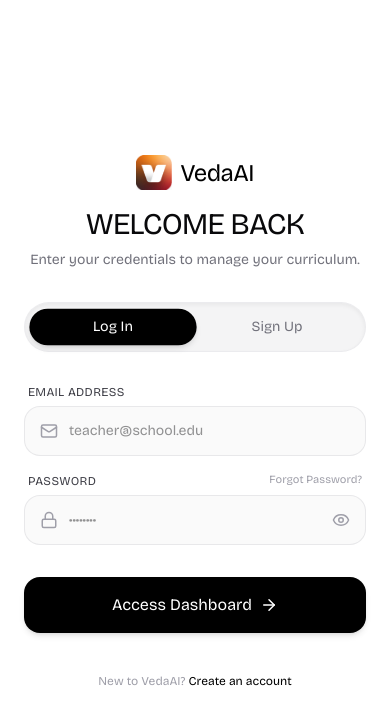
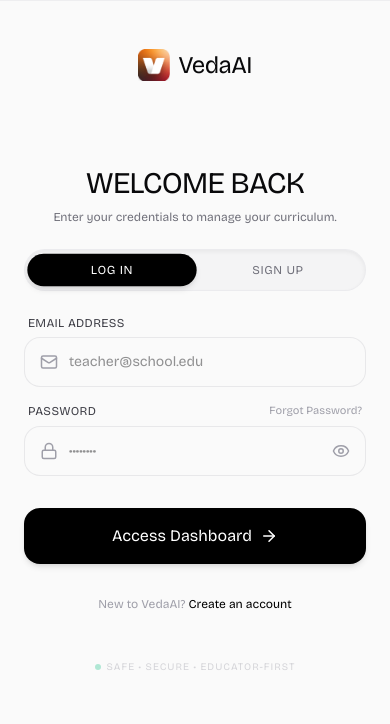
Before and after one commit to Saransh240705/PrepStack, a Next.js app in the folder frontend/: page /login in a window 390 px wide. Shown: the top 724 px of the page. Built offline with nearby package versions, Linux system fonts and the light colour scheme; no server answers.

Commit message:
refactor: replace split-screen login layout with a mobile-responsive vertical stacking design

```diff
--- a/frontend/app/login/page.tsx
+++ b/frontend/app/login/page.tsx
@@ -104,92 +104,55 @@
   };
 
   return (
-    <div className="min-h-screen w-full grid grid-cols-1 lg:grid-cols-12 font-bricolage text-black bg-[#fafafa]">
+    <div className="min-h-screen w-full flex flex-col font-bricolage text-black bg-[#fafafa] overflow-x-hidden">
 
-      {/* 🎨 Left Column: Visual Showcase using Banner.png */}
-      <div className="hidden lg:flex lg:col-span-7 relative h-screen overflow-hidden p-8 items-end">
-        {/* Background Image */}
+      {/* 🔮 Top Section: Full-bleed Showcase featuring Banner.png */}
+      <div className="hidden sm:block relative w-full h-[200px] sm:h-[260px] md:h-[320px] bg-[#0a0a0c] overflow-hidden shrink-0">
         <Image
           src="/Banner.png"
           alt="VedaAI Banner"
           fill
           priority
-          className="object-cover object-center"
+          className="object-cover object-center opacity-95 "
         />
-
-        {/* Sleek Radial Overlay for Depth */}
-        <div className="absolute inset-0 bg-gradient-to-t from-black/80 via-black/30 to-black/10 z-10"></div>
-
-        {/* Premium Glassmorphic Card Overlay */}
-        <div className="relative z-20 w-full max-w-[620px] bg-white/10 backdrop-blur-xl border border-white/20 rounded-3xl p-8 shadow-2xl mb-4 text-white">
-          <div className="flex items-center gap-2 bg-white/15 w-fit px-3 py-1 rounded-full text-xs font-bold tracking-wider uppercase border border-white/10 mb-4 animate-pulse">
-            <Sparkles className="w-3.5 h-3.5 text-amber-300 fill-amber-300" />
-            <span>AI-Driven Education Toolkit</span>
-          </div>
-
-          <h2 className="text-3xl font-black tracking-tight leading-tight uppercase">
-            Formulate Professional Question Papers in 30 Seconds
-          </h2>
-
-          <p className="text-white/80 text-sm mt-3 leading-relaxed font-semibold">
-            VedaAI parses curriculum files, documents, and reference sheets to draft structured, multi-section A4 question sheets with solutions instantly.
-          </p>
-
-          {/* Micro-Features grid inside glass banner */}
-          <div className="grid grid-cols-3 gap-4 border-t border-white/10 pt-6 mt-6 text-xs font-bold text-white/90">
-            <div className="flex flex-col gap-1">
-              <span className="text-emerald-400 text-sm font-black">100%</span>
-              <span>Curriculum Aligned</span>
-            </div>
-            <div className="flex flex-col gap-1">
-              <span className="text-amber-400 text-sm font-black">Multi-Format</span>
-              <span>Docx, PDFs & Images</span>
-            </div>
-            <div className="flex flex-col gap-1">
-              <span className="text-orange-400 text-sm font-black">Dynamic</span>
-              <span>A4 PDF Printing</span>
-            </div>
-          </div>
-        </div>
       </div>
 
-      {/* 💼 Right Column: Minimalist Premium Form Portal */}
-      <div className="lg:col-span-5 flex flex-col justify-center items-center p-6 md:p-12 relative overflow-hidden h-screen bg-white">
+      {/* 💼 Bottom Section: Curved Portal Form Panel (Original Light Mode Colors) */}
+      <div className="relative flex-1 w-full bg-[#fafafa] sm:rounded-t-[3.5rem] rounded-none border-t border-zinc-200/50 sm:shadow-[0_-12px_40px_rgba(0,0,0,0.03)] shadow-none px-6 py-12 md:py-14 flex flex-col items-center z-20">
 
-        {/* Decorative Background Radial Blur */}
-        <div className="absolute top-0 right-0 w-[400px] h-[400px] rounded-full bg-zinc-50/50 blur-3xl -z-10"></div>
-        <div className="absolute bottom-0 left-0 w-[300px] h-[300px] rounded-full bg-orange-50/20 blur-3xl -z-10"></div>
+        <div className="w-full max-w-[420px] flex flex-col gap-6">
 
-        <div className="w-full max-w-[420px] flex flex-col gap-8">
-
-          {/* Logo & Branded Headers */}
-          <div className="text-center md:text-left flex flex-col gap-2">
-            <div className="flex items-center justify-center md:justify-start gap-2">
+          {/* Header Pill & Title */}
+          <div className="text-center flex flex-col gap-2 items-center">
+            {/* Mobile-only Logo */}
+            <div className="flex sm:hidden items-center gap-2 mb-18">
               <Image
                 src="/Logo.png"
                 alt="Logo"
-                width={36}
-                height={36}
-                style={{ width: "36px", height: "auto" }}
+                width={32}
+                height={32}
+                style={{ width: "32px", height: "auto" }}
               />
-              <span className="font-extrabold text-2xl tracking-tight">VedaAI</span>
+              <span className="font-extrabold text-2xl tracking-tight text-zinc-950">VedaAI</span>
             </div>
 
-            <h1 className="text-3xl font-black tracking-tight mt-2 text-zinc-950 uppercase">
+
+
+            <h1 className="text-3xl font-black tracking-tight text-zinc-950 uppercase mt-1">
               {activeTab === "login" ? "Welcome Back" : "Start For Free"}
             </h1>
-            <p className="text-zinc-500 text-sm">
+            <p className="text-zinc-500 text-xs">
               {activeTab === "login"
                 ? "Enter your credentials to manage your curriculum."
                 : "Create a teacher profile and start drafting sheets."}
             </p>
           </div>
 
-          {/* Premium Tab Switcher */}
-          <div className="grid grid-cols-2 p-1.5 bg-zinc-100 rounded-full border border-zinc-200/50 shadow-inner">
+          {/* Premium Light Tab Switcher */}
+          <div className="grid grid-cols-2 p-1 bg-zinc-100 rounded-full border border-zinc-200/50 shadow-inner">
             <button
               onClick={() => { setActiveTab("login"); setError(null); }}
-              className={`py-2 px-4 rounded-full text-sm font-bold transition-all duration-300 cursor-pointer ${
+              className={`py-2 px-4 rounded-full text-xs font-bold uppercase tracking-wider transition-all duration-300 cursor-pointer ${
                 activeTab === "login"
                   ? "bg-black text-white shadow-md scale-102"
                   : "text-zinc-500 hover:text-zinc-800"
@@ -199,7 +162,7 @@
             </button>
             <button
               onClick={() => { setActiveTab("signup"); setError(null); }}
-              className={`py-2 px-4 rounded-full text-sm font-bold transition-all duration-300 cursor-pointer ${
+              className={`py-2 px-4 rounded-full text-xs font-bold uppercase tracking-wider transition-all duration-300 cursor-pointer ${
                 activeTab === "signup"
                   ? "bg-black text-white shadow-md scale-102"
                   : "text-zinc-500 hover:text-zinc-800"
@@ -275,7 +238,7 @@
                   className="w-full bg-zinc-50 border border-zinc-200/80 rounded-2xl pl-11 pr-11 py-3.5 text-sm outline-none font-semibold text-zinc-800 focus:bg-white focus:border-zinc-950 focus:shadow-[0_0_0_3px_rgba(0,0,0,0.02)] transition-all"
                 />
 
-                {/* Micro-interaction toggle password */}
+                {/* Toggle Password */}
                 <button
                   type="button"
                   onClick={() => setShowPassword(!showPassword)}
@@ -350,6 +313,12 @@
             )}
           </div>
 
+          {/* Brand verification statement */}
+          <div className="flex items-center justify-center gap-1.5 opacity-40 text-[10px] font-bold tracking-widest text-zinc-400 mt-6 uppercase">
+            <span className="w-1.5 h-1.5 rounded-full bg-emerald-500 animate-pulse"></span>
+            <span>Safe • Secure • Educator-First</span>
+          </div>
+
         </div>
       </div>
 
```
